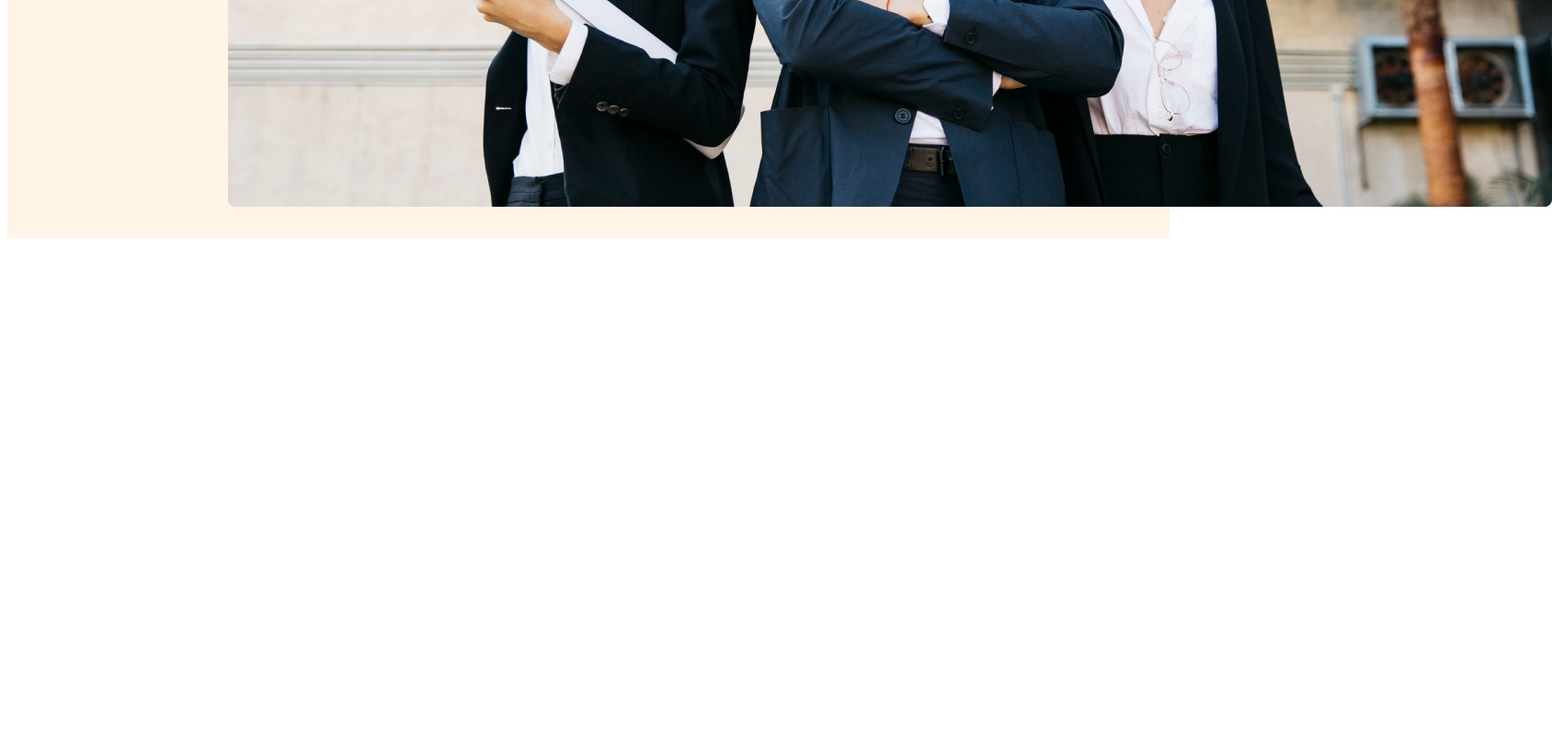
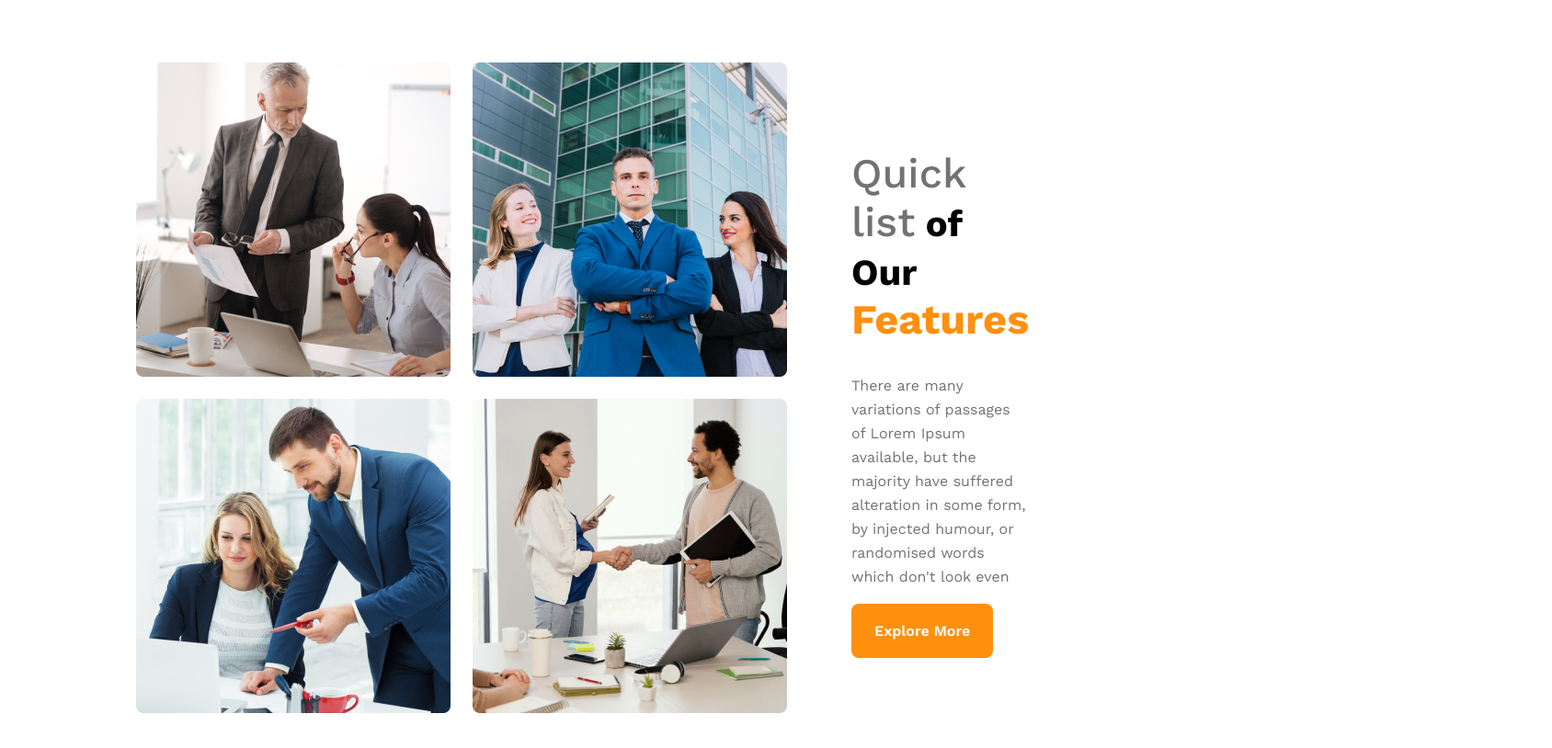
Before and after one commit to AvijitRoy111/g-3-architect-resources, a plain HTML site: page index.html in a window 1280 px wide. Shown: the part 940-1754 px from the top of the page at 92% size, 1688 px wide, since content can reach past the window. Before the commit the page ends 1207 px from the top, so only its background shows below. Drawn offline with nearby package versions, Linux system fonts and the light colour scheme.

Commit message:
added the teams-container section

```diff
--- a/Styles/css.css
+++ b/Styles/css.css
@@ -2,6 +2,17 @@
 *{
     font-family: 'Open Sans', sans-serif;
     font-family: 'Work Sans', sans-serif;
+}
+
+.btn-primary{
+    border-radius: 8px;
+    background: #FF900E;
+    color: #FFF;
+    padding: 20px 25px ;
+    font-size: 1rem;
+    font-weight: 600;
+    border: none;
+    cursor: pointer;
 }
 /* header styles  */
 header{
@@ -40,6 +51,10 @@ nav li a{
 }
 
 /* banner section styles */
+.banner img{
+    width:100%;
+    margin-top: 20px;
+}
 .banner-content{
     max-width: 700px;
     text-align: center;
@@ -56,3 +71,77 @@ nav li a{
     font-weight: 400;
     line-height: 26px;
 }
+
+/* main styles  */
+main{
+    max-width: 1440px;
+    margin: 70px 140px;
+}
+/* teams-container styles */
+.teams-container{
+    display: flex;
+    align-items: center;
+}
+.teams-img-container{
+    display: grid;
+    grid-template-columns: repeat(2,1fr);
+    gap: 1.5rem;
+}
+
+.teams-content{
+    padding-right:70px ;
+    padding-left: 70px;
+}
+.teams-content-title{
+    font-size: 2.5rem;
+}
+.teams-content-title .Quick{
+    color: var(--dark-03, #727272);
+    font-size: 45px;
+    font-weight: 500;
+}
+.teams-content-title . of Our{
+    color: var(--dark-01, #131313);
+    font-size: 45px;
+    font-weight: 700;
+}
+.teams-content-title .Features{
+    color: #FF900E;
+    font-size: 45px;
+    font-weight: 700;
+}
+.teams-description{
+    color: var(--dark-03, #727272);
+    font-size: 16px;
+    font-weight: 400;
+    line-height: 26px;
+}
+
+
+/* Responsive styles */
+/* mobile devices */
+@media screen  and (max-width:576px){
+    .header{
+        padding: 20px;
+    }
+    nav, .teams-container{
+        flex-direction: column;
+    }
+
+    .teams-img-container{
+        grid-template-columns: 1fr;
+    }
+    .teams-content{
+        padding-right:10px;
+        padding-left:10px;
+    }
+}
+/* tablet devices */
+@media screen and (min-width:576px) and (max-width:992px) {
+    .header{
+        padding: 40px;
+    }
+    nav , .teams-container{
+        flex-direction: column;
+    }
+}
--- a/index.html
+++ b/index.html
@@ -12,6 +12,7 @@
     <link rel="stylesheet" href="Styles/css.css">
 </head>
 <body>
+    <!-- header section start -->
     <header>
         <nav class="nav">
             <h3 class="nav-tittle"><span>G</span>3 Architects</h3>
@@ -33,8 +34,26 @@
             <img src="images/banner.png" alt="">
         </div>
     </header>
+
+    <!-- main section starts -->
     <main>
+        <!-- Freture section starts -->
+        <section class="teams-container">
+            <div class="teams-img-container">
+                <img src="images/team1.png" alt="">
+                <img src="images/team2.png" alt="">
+                <img src="images/team3.png" alt="">
+                <img src="images/team4.png" alt="">
 
+            </div>
+            <div class="teams-content">
+                <h2 class="teams-content-title"><span class="Quick">Quick list</span><span class=" of Our"> of Our</span><span class=" Features"> Features</span></h2>
+                <p class="teams-description">There are many variations of passages of Lorem Ipsum available, but the majority have suffered alteration
+                 in some form, by injected humour, or randomised words which don't look even</p>
+                 <button class="btn-primary">Explore More</button>
+
+            </div>
+        </section>
     </main>
     <footer>
 
```
